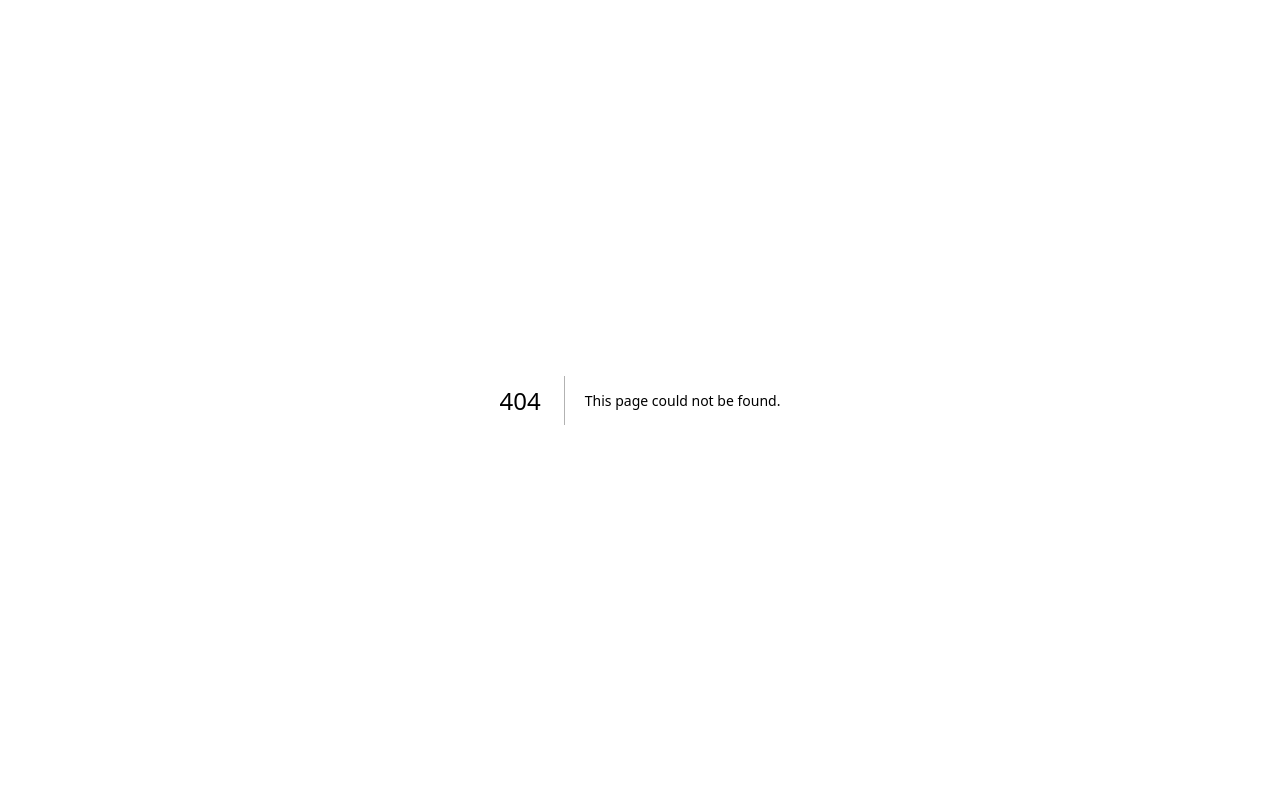
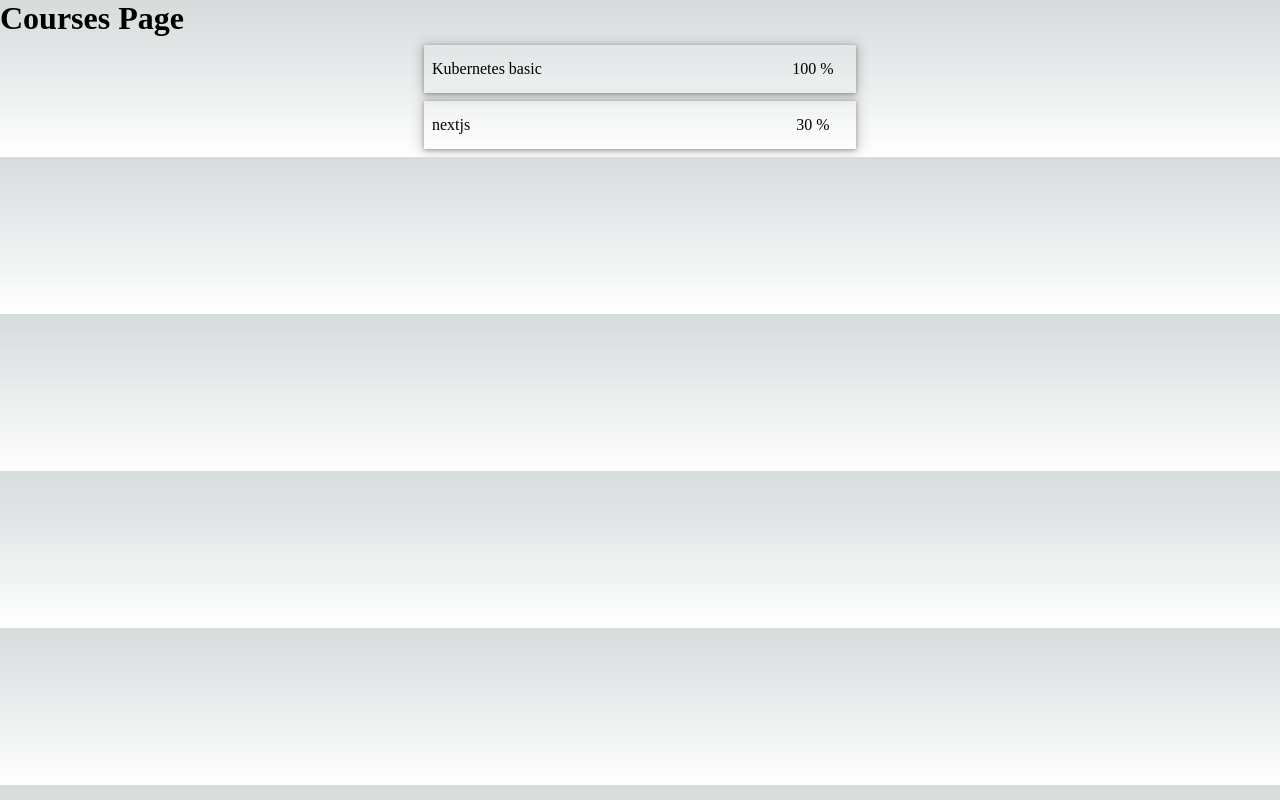
Before and after one commit to ATalaveraDev/courses-progress-reporter, a Next.js app: page /courses in a window 1280 px wide. Before the commit this address had no page. Built offline with nearby package versions, Linux system fonts and the light colour scheme.

Commit message:
I - Styles for courses list * Use of grid layout

```diff
--- /dev/null
+++ b/components/courses/course.js
@@ -0,0 +1,16 @@
+import classes from './course.module.css';
+
+function Course(props) {
+  const formattedProgress = `${props.progress} %`;
+
+  return <li className={classes.container}>
+    <div className={classes.title}>
+      <p>{props.title}</p>
+    </div>
+    <div className={classes.progress}>
+      <p>{formattedProgress}</p>
+    </div>
+  </li>
+}
+
+export default Course;
--- /dev/null
+++ b/components/courses/course.module.css
@@ -0,0 +1,17 @@
+.container {
+  display: grid;
+  grid-template-columns: 8fr 2fr;
+  grid-template-rows: 3rem;
+  margin: 0.5rem;
+  box-shadow: 0 1px 4px rgba(0, 0, 0, 0.3), 0 1px 12px 2px rgba(0, 0, 0, 0.2);
+}
+
+.title {
+  align-self: center;
+  padding-left: 0.5rem;
+}
+
+.progress  {
+  align-self: center;
+  justify-self: center;
+}
--- /dev/null
+++ b/components/courses/courses-list.js
@@ -0,0 +1,11 @@
+import Course from './course';
+
+import classes from './courses-list.module.css';
+
+function CoursesList(props) {
+  return <ul>
+    {props.items.map(item => <Course key={item.id} title={item.title} progress={item.progress} />)}
+  </ul>
+}
+
+export default CoursesList;
--- /dev/null
+++ b/components/courses/courses-list.module.css
@@ -0,0 +1,3 @@
+.list {
+  row-gap: 1rem;
+}
--- /dev/null
+++ b/src/pages/courses/index.js
@@ -0,0 +1,27 @@
+import CoursesList from '../../../components/courses/courses-list';
+
+import classes from './index.module.css';
+
+function CoursesPage() {
+  const courses = [
+    {
+      id: 1,
+      title: 'Kubernetes basic',
+      progress: 100
+    },
+    {
+      id: 2,
+      title: 'nextjs',
+      progress: 30
+    }
+  ];
+
+  return <div>
+    <h1>Courses Page</h1>
+    <div className={classes.container}>
+      <CoursesList items={courses} />
+    </div>
+  </div>
+}
+
+export default CoursesPage;
--- /dev/null
+++ b/src/pages/courses/index.module.css
@@ -0,0 +1,4 @@
+.container {
+  width: 28rem;
+  margin: auto;
+}
```
